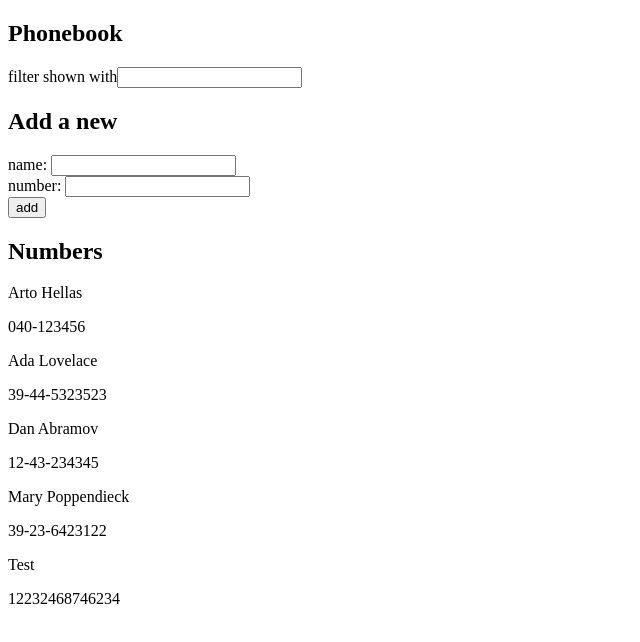
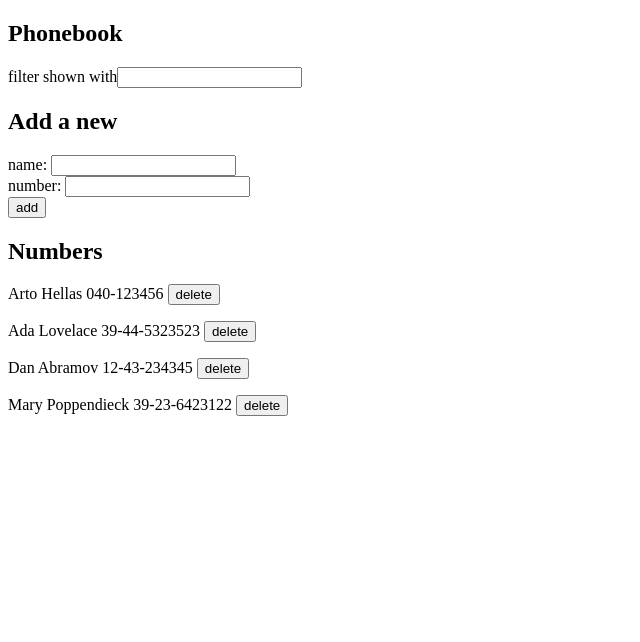
Before and after one commit to smartinuk88/fullstack-open, a React (Vite) app in the folder part2/phonebook/: page / in a window 1280 px wide. Shown: the top 642 px of the page, without its empty margins (0-640 px from the left). Built offline with nearby package versions, Linux system fonts and the light colour scheme; data requests are answered from the project's data file.

Commit message:
Complete 2.13: Add delete functionality to persons data

```diff
--- a/part2/phonebook/db.json
+++ b/part2/phonebook/db.json
@@ -19,11 +19,6 @@
       "name": "Mary Poppendieck",
       "number": "39-23-6423122",
       "id": "4"
-    },
-    {
-      "name": "Test",
-      "number": "12232468746234",
-      "id": "4PH-IOluY4o"
     }
   ],
   "$schema": "./node_modules/json-server/schema.json"
--- a/part2/phonebook/src/App.jsx
+++ b/part2/phonebook/src/App.jsx
@@ -44,11 +44,25 @@ const App = () => {
         setPersons(persons.concat(returnedPerson));
         setNewName("");
         setNewTelNumber("");
+        console.log(returnedPerson);
       })
       .catch((error) => {
         console.error(`Error adding ${newName} to server: ${error}`);
         alert(`Error adding ${newName}`);
       });
+  };
+
+  const handleDeletePerson = (person) => {
+    console.log(person);
+    if (window.confirm(`Delete ${person.name}?`)) {
+      personsService
+        .deletePerson(person.id)
+        .then(() => setPersons(persons.filter((p) => p.id !== person.id)))
+        .catch((error) => {
+          console.log(`Error deleting ${person.name}: ${error}`);
+          alert(`Error deleting ${person.name}. Please try again`);
+        });
+    }
   };
 
   return (
@@ -67,7 +81,7 @@ const App = () => {
         onSubmit={handleAddPerson}
       />
       <h2>Numbers</h2>
-      <PersonsList persons={filteredPersons} />
+      <PersonsList persons={filteredPersons} onDelete={handleDeletePerson} />
     </div>
   );
 };
--- a/part2/phonebook/src/components/PersonsList.jsx
+++ b/part2/phonebook/src/components/PersonsList.jsx
@@ -1,13 +1,19 @@
 import React from "react";
 
-function PersonsList({ persons }) {
+function PersonsList({ persons, onDelete }) {
   return (
     <div>
       {persons.map((person) => (
-        <React.Fragment key={person.id}>
-          <p>{person.name}</p>
-          <p>{person.number}</p>
-        </React.Fragment>
+        <p key={person.id}>
+          <span>{person.name} </span>
+
+          <span>{person.number} </span>
+          <span>
+            <button type="button" onClick={() => onDelete(person)}>
+              delete
+            </button>
+          </span>
+        </p>
       ))}
     </div>
   );
--- a/part2/phonebook/src/services/persons.js
+++ b/part2/phonebook/src/services/persons.js
@@ -11,7 +11,13 @@ const create = (person) => {
   return req.then((res) => res.data);
 };
 
+const deletePerson = (id) => {
+  const req = axios.delete(`${baseURL}/${id}`);
+  return req.then((res) => res.data);
+};
+
 export default {
   getAll,
   create,
+  deletePerson,
 };
```
